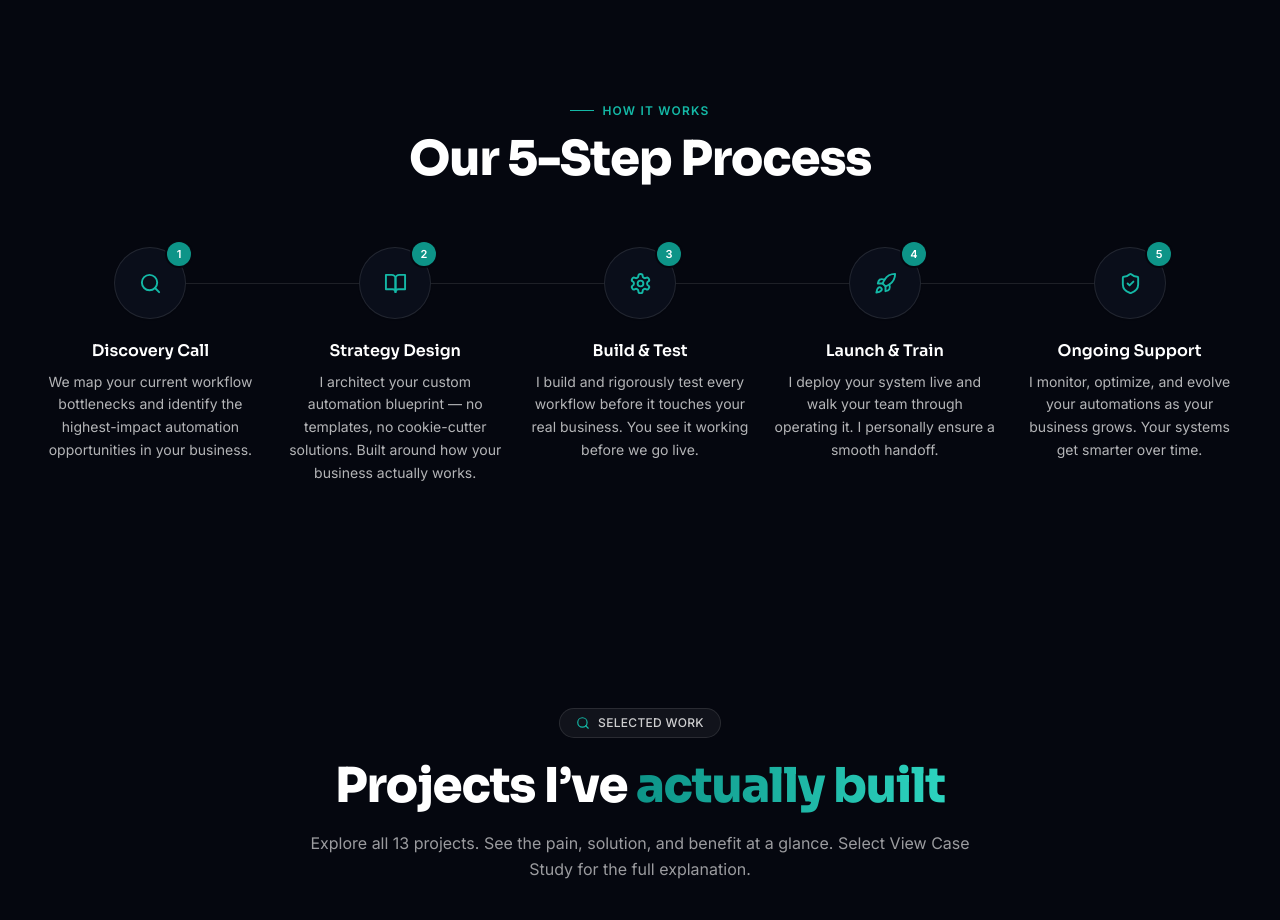
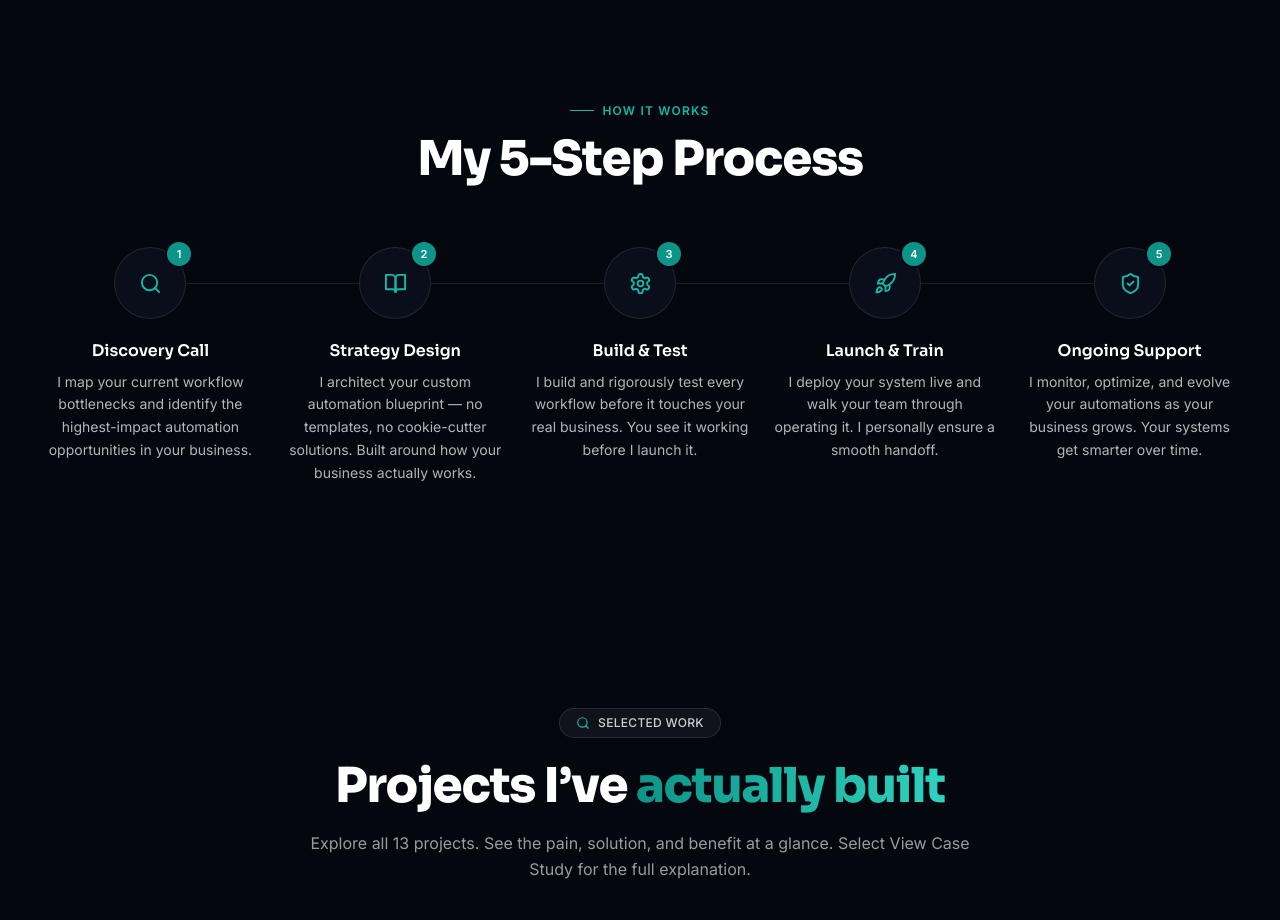
Before and after one commit to manuelraiautomation-bot/manny-portfolio, a React (Vite) app: page / in a window 1280 px wide. Shown: the part 8080-9000 px from the top of the page. Built offline with nearby package versions, Linux system fonts and the light colour scheme.

Commit message:
Use consistent first person wording throughout the five step process

```diff
--- a/src/components/Services.jsx
+++ b/src/components/Services.jsx
@@ -5,7 +5,7 @@ const STEPS = [
   {
     icon: Search,
     title: "Discovery Call",
-    desc: "We map your current workflow bottlenecks and identify the highest-impact automation opportunities in your business.",
+    desc: "I map your current workflow bottlenecks and identify the highest-impact automation opportunities in your business.",
   },
   {
     icon: BookOpen,
@@ -15,7 +15,7 @@ const STEPS = [
   {
     icon: Settings,
     title: "Build & Test",
-    desc: "I build and rigorously test every workflow before it touches your real business. You see it working before we go live.",
+    desc: "I build and rigorously test every workflow before it touches your real business. You see it working before I launch it.",
   },
   {
     icon: Rocket,
@@ -112,7 +112,7 @@ export default function Services() {
           HOW IT WORKS
         </div>
         <h2 className="mt-4 font-display text-3xl font-extrabold leading-tight tracking-tight text-light-text dark:text-white sm:text-4xl lg:text-5xl">
-          Our 5-Step Process
+          My 5-Step Process
         </h2>
       </div>
 
```
